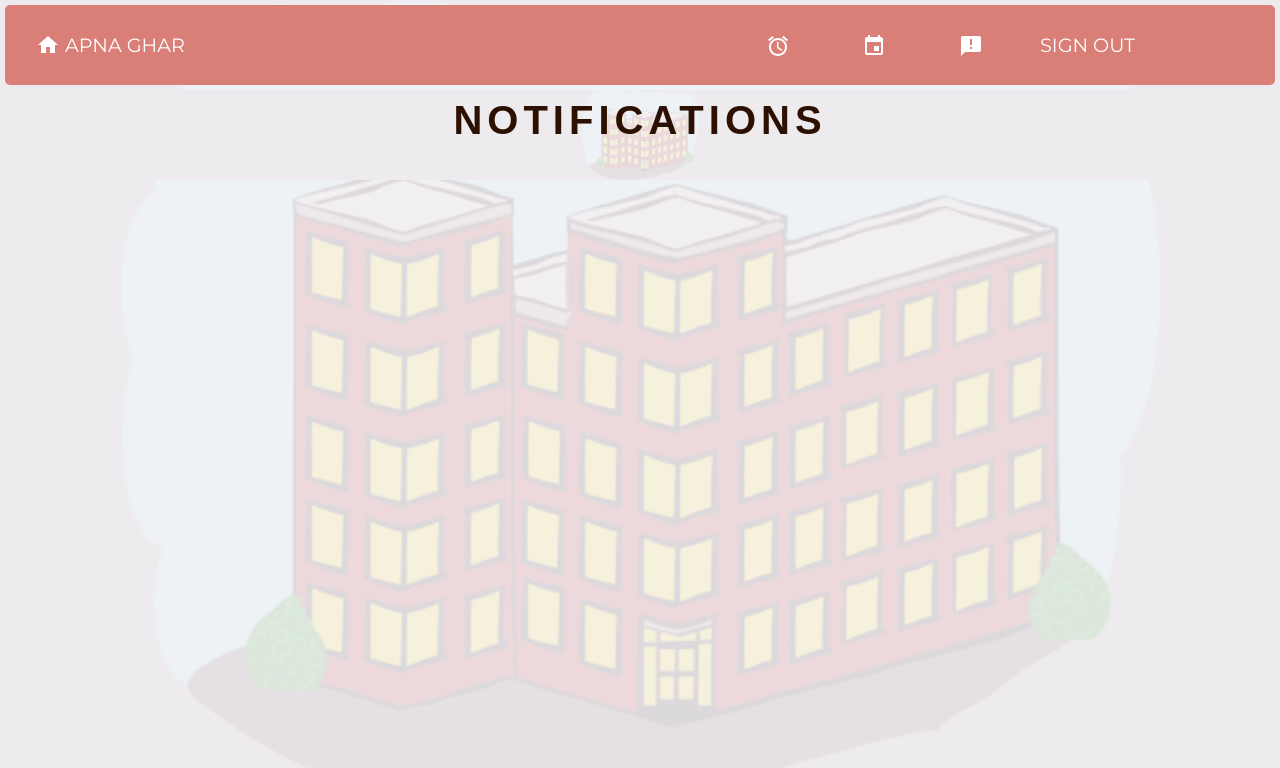
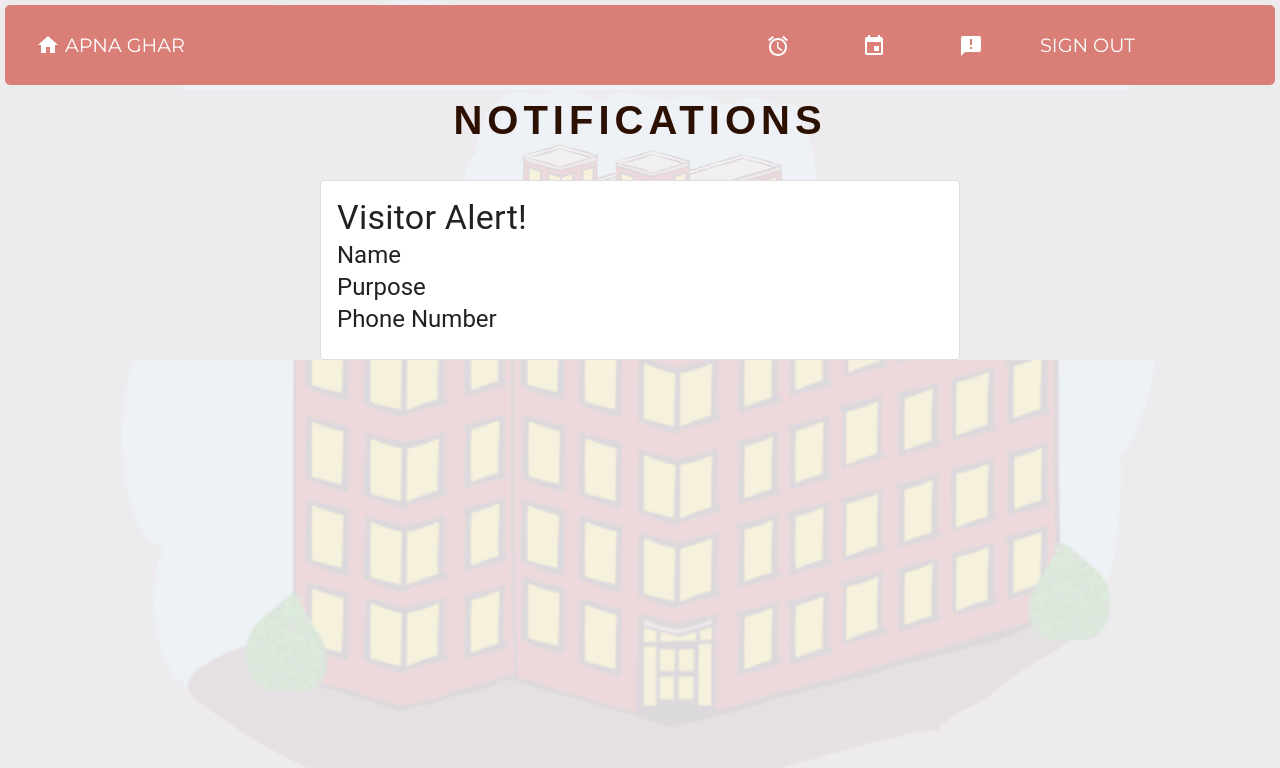
Before and after one commit to RIT3shSapata/WEB_TECH_PROJECT, a React (Create React App) app in the folder frontend/: page /notifications in a window 1280 px wide. Shown: the top 768 px of the page. Built offline with nearby package versions, Linux system fonts and the light colour scheme.

Commit message:
Add files via upload

```diff
--- a/frontend/src/components/notifications.js
+++ b/frontend/src/components/notifications.js
@@ -1,13 +1,48 @@
 import React from 'react'
 import './bookings.css'
-function Notifications(){
-    return(
+import { makeStyles } from '@material-ui/core/styles';
+import Card from '@material-ui/core/Card';
+import CardContent from '@material-ui/core/CardContent';
+import Typography from '@material-ui/core/Typography';
+
+const useStyles = makeStyles({
+    root: {
+      minWidth: 100,
+      width:'50%',
+      marginLeft: '25%',
+    },
+    title: {
+      fontSize: 20,
+    },
+    pos: {
+      marginBottom: 12,
+    },
+  });
+
+export default function OutlinedCard() {
+  const classes = useStyles();
+    return (
     <body>
     <link rel="stylesheet" href="https://cdn.jsdelivr.net/npm/bootstrap@4.5.3/dist/css/bootstrap.min.css" integrity="sha384-TX8t27EcRE3e/ihU7zmQxVncDAy5uIKz4rEkgIXeMed4M0jlfIDPvg6uqKI2xXr2" crossorigin="anonymous"></link>
     <div>
         <div className='justify-content-lg-center'>NOTIFICATIONS</div>
     </div>
+    <Card className={classes.root} variant="outlined">
+      <CardContent>
+        <Typography variant="h4" >
+          Visitor Alert!
+        </Typography>
+        <Typography variant="h5" component="p">
+          Name
+        </Typography>
+        <Typography variant="h5" component="p">
+          Purpose
+        </Typography>
+        <Typography variant="h5" component="p">
+          Phone Number
+        </Typography>
+      </CardContent>
+          </Card>
     </body>
   );
 }
-export default Notifications;
```
Lines whose indentation alone changed are shown as unchanged.
